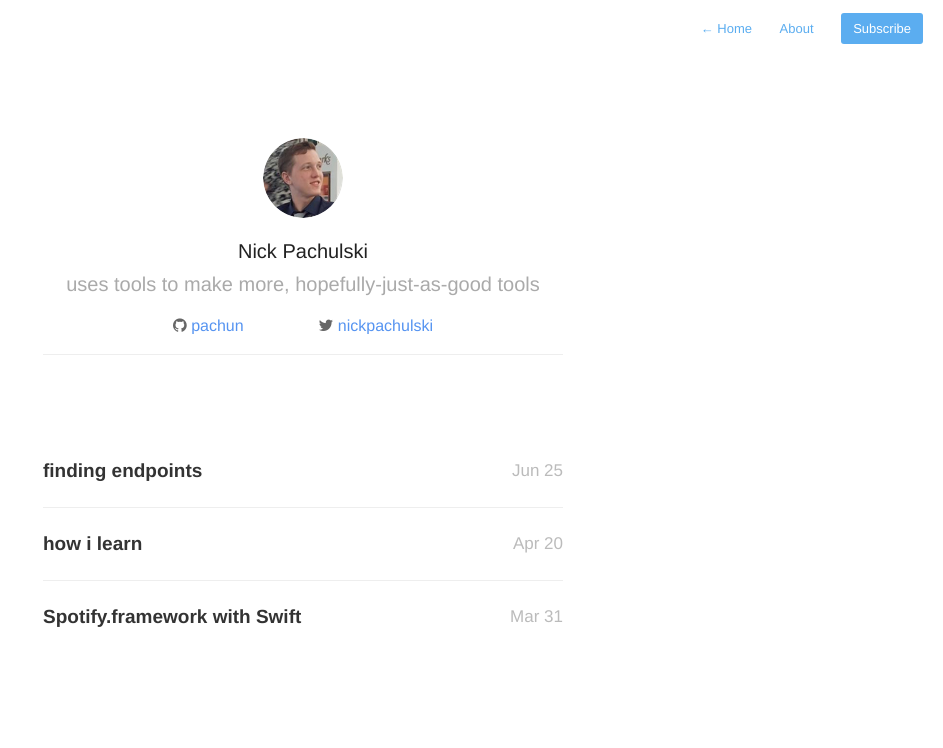
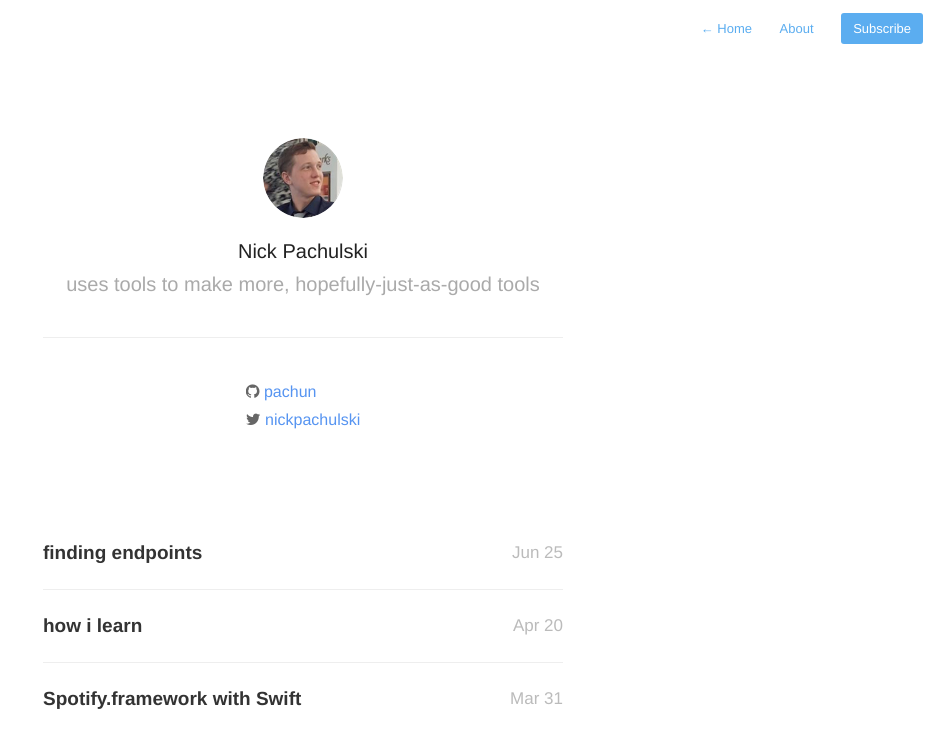
Before and after one commit to pachun/old.pachun.github.io, a Jekyll site: the page built from index.html, in a window 1280 px wide. Shown: the top 748 px of the page, without its empty margins (337-1280 px from the left). Built offline with Jekyll 4.4.1, drawn with Linux system fonts in a browser that asks for light colours; nearby versions of some CDN libraries; Markdown is read by kramdown in place of the engine named in the settings; the list of posts is cut into pages by our own code.

Commit message:
Update contact information to look decent in mobile browsers.

```diff
--- a/_includes/profile.html
+++ b/_includes/profile.html
@@ -7,21 +7,19 @@
             <h1>{{ site.author }}</h1>
             <h2>{{ site.description }}</h2>
 
+        </header>
         <div id="contact">
-              <div id="github">
           <i class="fa fa-github"></i>
           <a href="http://github.com/{{ site.authorGithub }}">
             {{ site.authorGithub }}
           </a>
-              </div>
 
-              <div id="twitter">
+          <br />
+
           <i class="fa fa-twitter"></i>
           <a href="http://twitter.com/{{ site.authorTwitter }}">
             {{ site.authorTwitter }}
           </a>
         </div>
-            </div>
-        </header>
     </section>
 </div>
--- a/assets/css/style.css
+++ b/assets/css/style.css
@@ -73,28 +73,20 @@ h2 {
 	padding: 100px 40px 0px;
 	max-width: 600px;
 	margin: 0 auto;
-}
-
-.profile #github {
-  float: left;
-}
-
-.profile #twitter {
-  float: right;
+  text-align: center;
 }
 
 .profile #contact {
-  margin: 0px auto;
-  margin-top: 20px;
-  margin-bottom: 20px;
   overflow: auto;
-  width: 50%;
+  display: inline-block;
+  line-height: 28px;
+  text-align: left;
 }
 
 .profile #header {
 	border-bottom: 1px solid #eee;
 	margin-bottom: 40px;
-	/* padding-bottom: 40px; */
+	padding-bottom: 40px;
 	text-align: center;
 	position: relative;
 }
```
Lines whose indentation alone changed are shown as unchanged.
